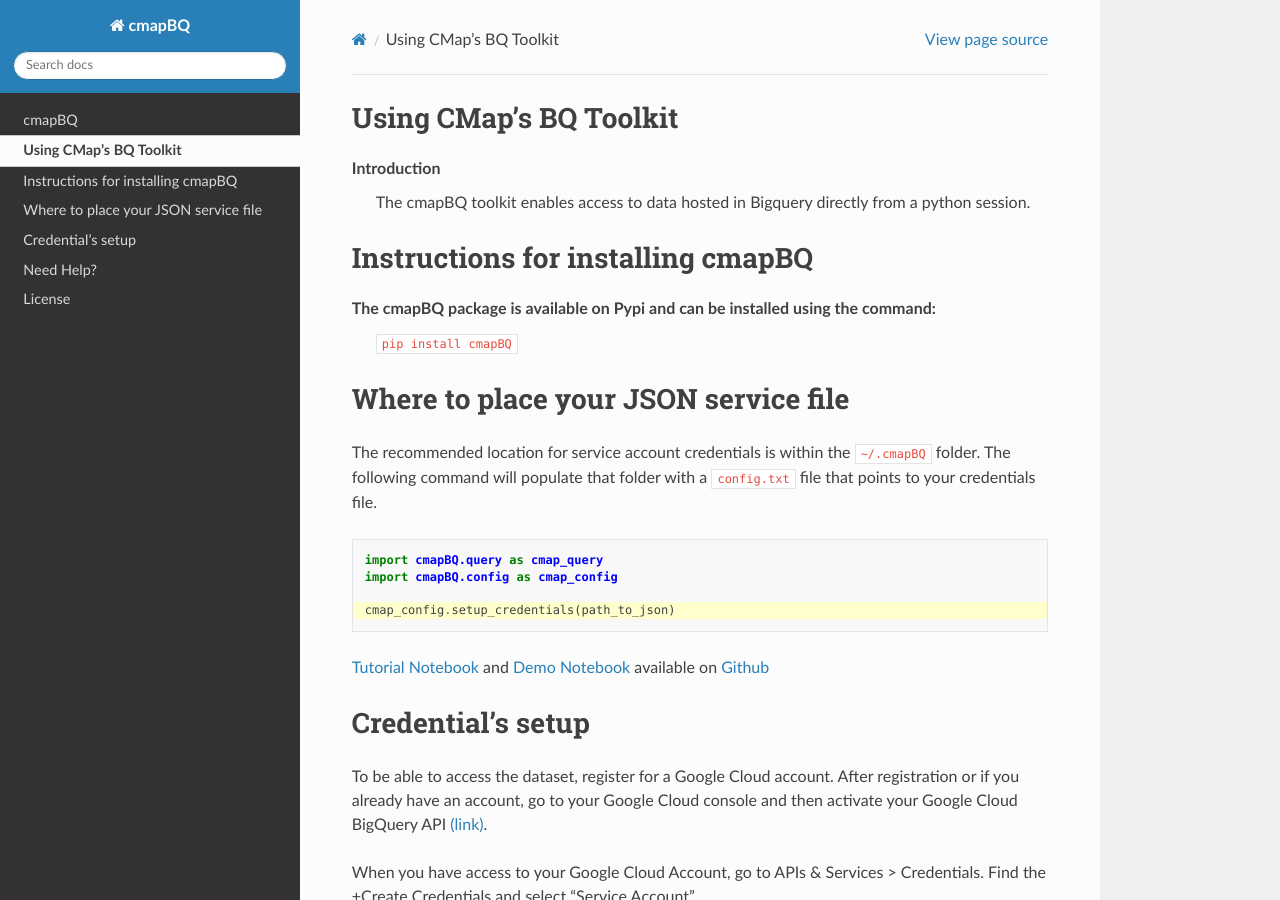
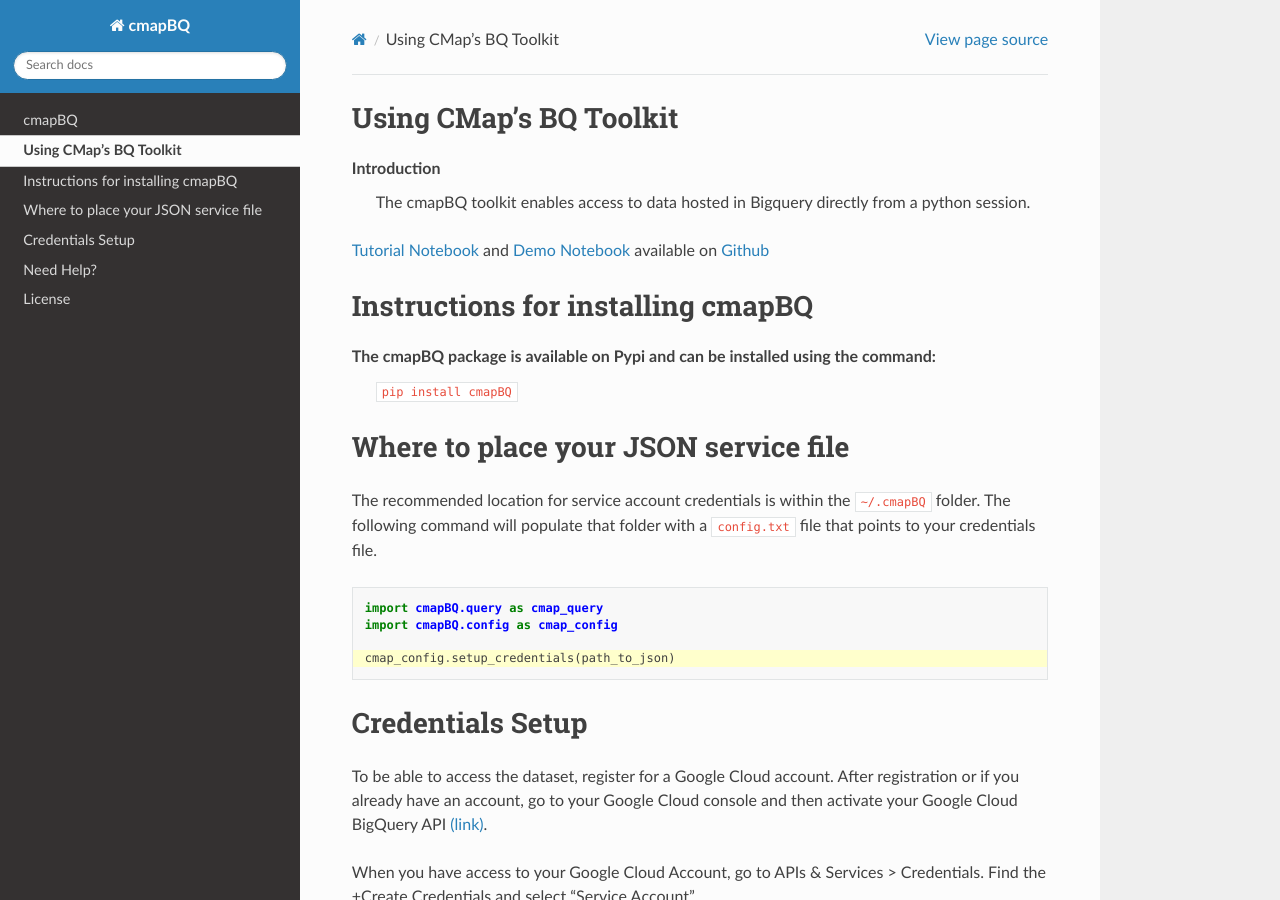
Before and after one commit to cmap/cmapBQ, a Sphinx documentation site: the page built from docs/source/setup-guide.rst, in a window 1280 px wide and 900 px high. Built offline with Sphinx 7.4.7 and the Read the Docs theme 2.0.0, drawn with Linux system fonts in a browser that asks for light colours; some of the changed lines change nothing that is shown.

Commit message:
Moved link location

```diff
--- a/docs/source/setup-guide.rst
+++ b/docs/source/setup-guide.rst
@@ -3,6 +3,14 @@
 
 Introduction
     The cmapBQ toolkit enables access to data hosted in Bigquery directly from a python session.
+
+`Tutorial Notebook
+<https://colab.research.google.com/github/cmap/lincs-workshop-2020/blob/main/notebooks/data_access/cmapBQ_Tutorial.ipynb>`_  and
+`Demo Notebook
+<https://colab.research.google.com/github/cmap/lincs-workshop-2020/blob/main/notebooks/data_access/BQ_toolkit_demo.ipynb>`_  available on
+`Github <https://github.com/cmap/lincs-workshop-2020>`_
+
+
 
 Instructions for installing cmapBQ
 ==================================
@@ -25,14 +33,7 @@
 
    cmap_config.setup_credentials(path_to_json)
 
-`Tutorial Notebook
-<https://colab.research.google.com/github/cmap/lincs-workshop-2020/blob/main/notebooks/data_access/cmapBQ_Tutorial.ipynb>`_  and
-`Demo Notebook
-<https://colab.research.google.com/github/cmap/lincs-workshop-2020/blob/main/notebooks/data_access/BQ_toolkit_demo.ipynb>`_  available on
-`Github <https://github.com/cmap/lincs-workshop-2020>`_
-
-
-Credential's setup
+Credentials Setup
 ==================
 
 To be able to access the dataset, register for a Google Cloud account.
```
